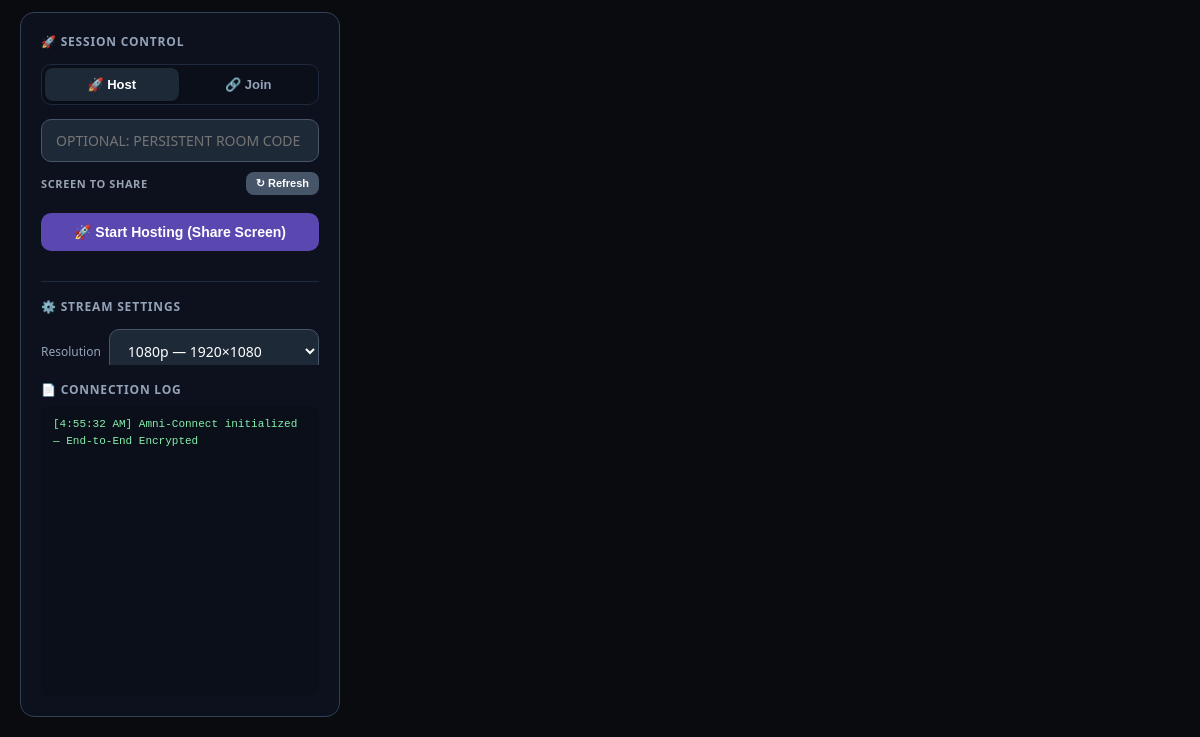
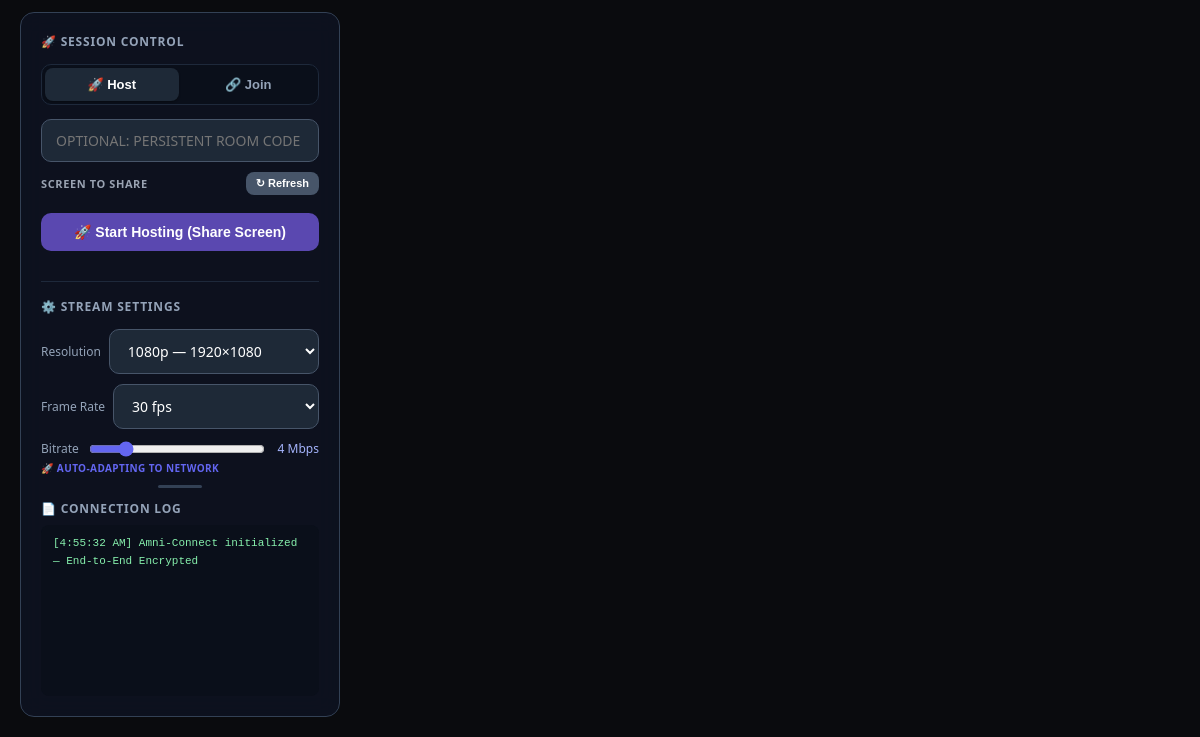
Before and after one commit to Amnibro/Amni-Connect, an Electron app: page index.html in a window 1200 px wide. Shown: the part 63-800 px from the top of the page. Drawn offline with nearby package versions, Linux system fonts and the light colour scheme; no server answers.

Commit message:
Add a draggable splitter between the settings and the log
The settings pane and the Connection Log both carried flex:1, so they hard
split the panel 50/50 regardless of content. The log took half the panel
height while you were still setting a session up, which is when you need the
settings and least need the log.

The log now owns an explicit height and a drag handle sets it, with the
settings pane taking whatever is left. Drag to resize, double-click to reset,
arrow keys when focused (shift for a bigger step). The size persists in
localStorage.

Also drops min-height:80px from .log, since the wrapper controls the height
now and that floor fought the drag.

Floors are 52px for the log, so its header stays visible, and 140px for the
settings pane. Worth noting for anyone reading the clamp: panel.clientHeight
still includes the panel's own 20px padding, and the handle carries 6px of
margin outside its offsetHeight. Missing those was a 46px error that let the
settings pane collapse to 94px when dragged to the top.

Verified over the devtools protocol with real dispatched mouse events: both
floors hold, the inner log scroller follows the wrapper without overflowing,
panel height stays constant, there is no gap at the seam, and the size
survives a reload. A window resize re-clamps so a shorter window cannot leave
the log taller than the panel.

```diff
--- a/index.html
+++ b/index.html
@@ -54,10 +54,13 @@
         .mon-flag { position: absolute; top: 5px; right: 5px; font: 700 9px/1 system-ui, sans-serif; background: var(--you); color: #0A0B0E; padding: 3px 6px; border-radius: 6px; letter-spacing: .4px; }
         .mon-empty { font-size: 12px; color: var(--mut); padding: 8px 0 12px; }
         .room-code { font-family: monospace; font-size: 26px; letter-spacing: 4px; background: #1e2937; padding: 12px 16px; border-radius: 10px; text-align: center; margin: 12px 0; color: #a5b4fc; border: 1.5px solid #334155; }
-        .log-wrap { flex: 1; display: flex; flex-direction: column; min-height: 0; }
-        .log { font-size: 11px; background: #0a0f1a; padding: 10px 12px; border-radius: 8px; flex: 1; overflow-y: auto; font-family: monospace; line-height: 1.6; min-height: 80px; scrollbar-width: thin; scrollbar-color: #334155 transparent; }
+        .log-wrap { flex: 0 0 auto; height: 200px; display: flex; flex-direction: column; min-height: 0; }
+        .log { font-size: 11px; background: #0a0f1a; padding: 10px 12px; border-radius: 8px; flex: 1; overflow-y: auto; font-family: monospace; line-height: 1.6; min-height: 0; scrollbar-width: thin; scrollbar-color: #334155 transparent; }
         .log::-webkit-scrollbar { width: 4px; }
         .log::-webkit-scrollbar-thumb { background: #334155; border-radius: 4px; }
+        .v-resizer { flex: 0 0 auto; height: 11px; margin: 2px -20px 4px; display: flex; align-items: center; justify-content: center; cursor: row-resize; touch-action: none; outline: none; }
+        .v-resizer::before { content: ''; width: 44px; height: 3px; border-radius: 999px; background: #334155; transition: background .15s, width .15s; }
+        .v-resizer:hover::before, .v-resizer.drag::before, .v-resizer:focus-visible::before { background: var(--you); width: 68px; }
         .setting-row { display: flex; align-items: center; justify-content: space-between; margin-bottom: 10px; gap: 8px; }
         .setting-row label { font-size: 12px; color: #94a3b8; font-weight: 500; flex-shrink: 0; }
         .setting-row select, .setting-row input[type=range] { margin-bottom: 0; flex: 1; }
@@ -179,8 +182,10 @@
                     </div>
                 </div>
 
+                <div class="v-resizer" id="panelResizer" role="separator" aria-orientation="horizontal" tabindex="0" title="Drag to resize. Double-click to reset."></div>
+
                 <div class="log-wrap">
-                    <h2 style="margin-top:16px;margin-bottom:8px;">&#128196; Connection Log</h2>
+                    <h2 style="margin-top:4px;margin-bottom:8px;">&#128196; Connection Log</h2>
                     <div id="log" class="log"></div>
                 </div>
             </div>
@@ -668,6 +673,85 @@
         window.electronAPI?.onStatusUpdate?.(msg => log(msg));
         document.getElementById('autoHint').classList.toggle('on', document.getElementById('autoBitrateToggle').checked);
         log('Amni-Connect initialized — End-to-End Encrypted', 'success');
+
+        // Panel splitter. The settings list and the log both carried flex:1, so they hard-split
+        // the panel 50/50 and the log ate half the height while you were still setting up.
+        // The log now owns an explicit height and this handle is what sets it.
+        (function panelSplitter() {
+            const panel = document.querySelector('.panel');
+            const logWrap = document.querySelector('.log-wrap');
+            const bar = document.getElementById('panelResizer');
+            if (!panel || !logWrap || !bar) return;
+            const KEY = 'amni-log-h', DEFAULT_H = 200, MIN_LOG = 52, MIN_SETTINGS = 140;
+            let padBottom = 0;
+
+            // clientHeight still includes the panel's own padding, and the handle carries
+            // vertical margins outside its offsetHeight. Miss either and the settings pane
+            // collapses past MIN_SETTINGS when you drag the handle to the top.
+            function px(v) { return parseFloat(v) || 0; }
+            function contentH() {
+                const cs = getComputedStyle(panel);
+                return panel.clientHeight - px(cs.paddingTop) - px(cs.paddingBottom);
+            }
+            function barOuterH() {
+                const cs = getComputedStyle(bar);
+                return bar.offsetHeight + px(cs.marginTop) + px(cs.marginBottom);
+            }
+            function clamp(h) {
+                const ch = contentH();
+                if (ch <= 0) return Math.round(Math.max(MIN_LOG, h));
+                const room = ch - MIN_SETTINGS - barOuterH();
+                return Math.round(Math.max(MIN_LOG, Math.min(h, Math.max(MIN_LOG, room))));
+            }
+            function currentH() {
+                return parseInt(logWrap.style.height, 10) || logWrap.offsetHeight || DEFAULT_H;
+            }
+            function setH(h, persist) {
+                const v = clamp(h);
+                logWrap.style.height = v + 'px';
+                bar.setAttribute('aria-valuenow', String(v));
+                if (persist) localStorage.setItem(KEY, String(v));
+                return v;
+            }
+
+            const saved = parseInt(localStorage.getItem(KEY), 10);
+            setH(Number.isFinite(saved) ? saved : DEFAULT_H, false);
+
+            let dragging = false;
+            bar.addEventListener('pointerdown', e => {
+                dragging = true;
+                padBottom = parseFloat(getComputedStyle(panel).paddingBottom) || 0;
+                bar.classList.add('drag');
+                document.body.style.userSelect = 'none';
+                try { bar.setPointerCapture(e.pointerId); } catch (_) {}
+                e.preventDefault();
+            });
+            bar.addEventListener('pointermove', e => {
+                if (!dragging) return;
+                setH(panel.getBoundingClientRect().bottom - padBottom - e.clientY, false);
+            });
+            function endDrag(e) {
+                if (!dragging) return;
+                dragging = false;
+                bar.classList.remove('drag');
+                document.body.style.userSelect = '';
+                try { bar.releasePointerCapture(e.pointerId); } catch (_) {}
+                localStorage.setItem(KEY, String(currentH()));
+            }
+            bar.addEventListener('pointerup', endDrag);
+            bar.addEventListener('pointercancel', endDrag);
+            bar.addEventListener('dblclick', () => setH(DEFAULT_H, true));
+            bar.addEventListener('keydown', e => {
+                const step = e.shiftKey ? 48 : 16;
+                if (e.key === 'ArrowUp') setH(currentH() + step, true);
+                else if (e.key === 'ArrowDown') setH(currentH() - step, true);
+                else return;
+                e.preventDefault();
+                e.stopPropagation();
+            });
+            // A shorter window must not leave the log taller than the panel it lives in.
+            window.addEventListener('resize', () => setH(currentH(), false));
+        })();
     </script>
 </body>
 </html>
```
